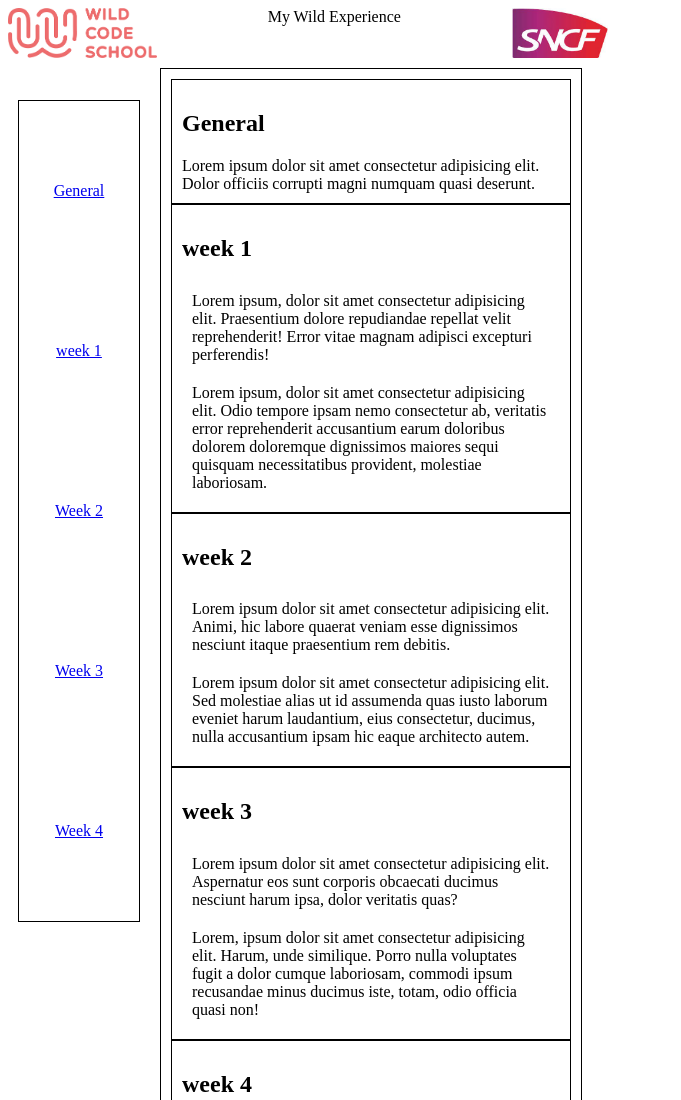
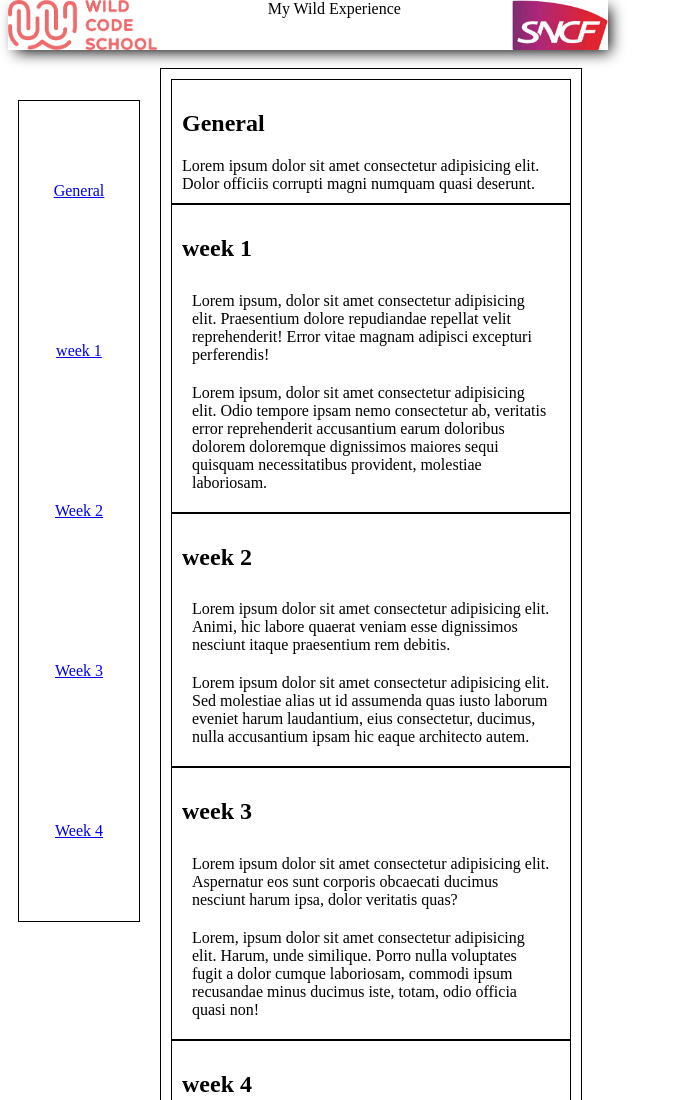
Before and after one commit to Reydet-Eric/first-project, a plain HTML site: page index.html in a window 1280 px wide. Shown: the top 1100 px of the page, without its empty margins (0-681 px from the left). Drawn offline with Linux system fonts and the light colour scheme.

Commit message:
add readme and a shadow to header

```diff
--- a/style.css
+++ b/style.css
@@ -1,5 +1,5 @@
 :root{
-    --primary-color: color #ffff00;
+    --primary-bg: color #ffff00;
 }
 header {
     display:flex;
@@ -8,9 +8,12 @@ header {
     list-style-type: none;
     width: 600px;
     height: 50px;
+    top:0px;
     background-color: white;
     position: fixed;
     z-index:1;
+    -webkit-box-shadow: 5px 5px 15px -3px #000000;
+    box-shadow: 5px 5px 15px -3px #000000;
 
 }
 main {
```
Also changed, not shown: readme.md (added).
